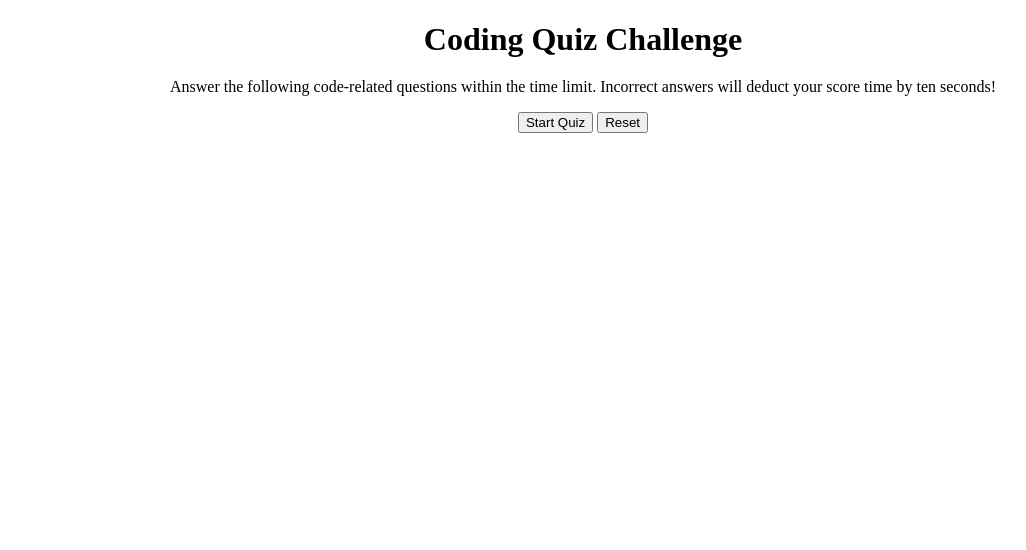
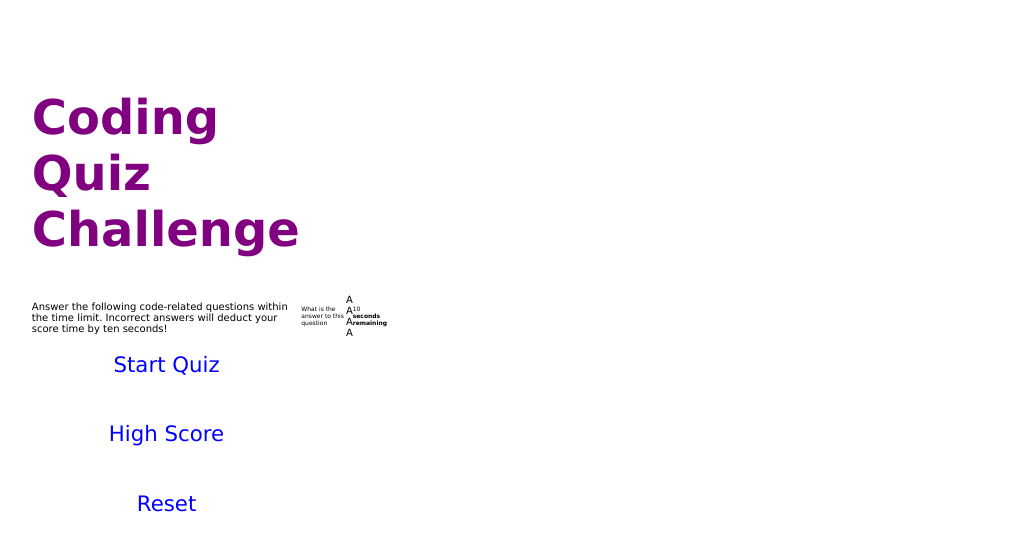
Before and after one commit to chrisjackson1/Web-APIs-Challenge-Demo, a plain HTML site: page index.html in a window 1280 px wide. Shown: the whole page, without its empty margins (57-1083 px from the left). Drawn offline with Linux system fonts and the light colour scheme; files that its build step writes are made by us from their sources.

Commit message:
fixed up my html and javascript files

```diff
--- a/index.html
+++ b/index.html
@@ -1,31 +1,53 @@
 <!DOCTYPE html>
 <html>
+
 <head>
-    <title>Coding Challenge</title>
   <meta charset="UTF-8" />
   <meta name="viewport" content="width=device-width, initial-scale=1" />
-    <link rel="stylesheet" type="text/css" href="./assets/css/style.css" />
+  <link rel="stylesheet" type="text/css" href="./style.css" />
+  <title>Coding Quiz</title>
 </head>
+
 <body>
 
   <div class="container">
+
+    <div id="home" class="flex-column flex-center">
       <h1 class="welcome">Coding Quiz Challenge</h1>
       <p>
         Answer the following code-related questions
         within the time limit. Incorrect answers will
         deduct your score time by ten seconds!
       </p>
-      <button id="start-button">Start Quiz</button>
+      <a href="/game.html" class="startbtn">Start Quiz</a>
+      <a href="/highscore.html" id="highScore-btn" class="btn">High Score</a>
+      <a href="/reset.html" class="resetbtn">Reset</a>
+    </div>
+
+    <div id="question">What is the answer to this question</div>
+    <div class="choice-container">
+      <p class="choice-prefix">A</p>
+      <p class="choice-prefix">A</p>
+      <p class="choice-prefix">A</p>
+      <p class="choice-prefix">A</p>
+    </div>
+
+    <div id="quiz"></div>
+
+    <div id="results"></div>
+
+    <div class="timer-text">
+      <div class="large-font timer count">10</div>
+      <h2> seconds remaining</h2>
+    </div>
+  </div>
 
 
-
-
-      <button id="reset-button">Reset</button>
-    </div>
-
+  <script src="script.js"></script>
 
 
 
 
 </body>
+
 </html>
--- /dev/null
+++ b/script.js
@@ -0,0 +1,64 @@
+var timerElement = document.querySelector(".timer-count");
+
+var highScores = [];
+
+var time = 10;
+var score = 0;
+
+var quizContainer = document.getElementById('quiz');
+var results = document.getElementById('results');
+var startBtn = document.getElementById('start-button');
+
+
+//reset button
+
+var resetButton = document.querySelector(".reset-button");
+
+
+
+var questionsArray = [
+  {
+    question:
+      "String values must be enclosed within__ when being assigned to variables",
+    answer: [
+      "A) <Commas> ",
+      "B) <Curly Brackets> ",
+      "C) <quotes> ",
+      "D) <parenthesis> ",
+    ],
+    correctAnswer: 1,
+  },
+
+  {
+    question: "Arrays in JavaScript can be used to store___",
+    answer: [
+      "A) <Numbers and Strings> ",
+      "B) <other Arrays>",
+      "C) <booleans>",
+      "D) <All the Above> ",
+    ],
+    correctAnswer: 3,
+  },
+
+  {
+    question: "Commonly used data types DO Not Include",
+    answer: [
+      "A) <Strings> ",
+      "B) <Booleans>",
+      "C) <Alerts>",
+      "D) <Numbers> ",
+    ],
+    correctAnswer: 1,
+  },
+
+  {
+    question: "A Very useful tool used during development and debugging for printing content to the debugger is: ",
+    answer: [
+      "A) <JavaScript> ",
+      "B) <terminal/bash>",
+      "C) <for loops>",
+      "D) <console.log> ",
+    ],
+    correctAnswer: 2,
+  },
+];
--- a/style.css
+++ b/style.css
@@ -1,16 +1,80 @@
 * {
   box-sizing: border-box;
+  margin: 0;
+  padding: 0;
+  font-size: 55.5%;
+  font-family: 'Lucida Sans', 'Lucida Sans Regular', 'Lucida Grande', 'Lucida Sans Unicode', Geneva, Verdana, sans-serif;
+}
+
+h1 {
+  font-size: 5.4rem;
+  color: purple;
+  margin-bottom: 5rem;
+}
+
+p {
+  font-size: 10px;
+
 }
 
 .container{
-  margin: auto;
-  width: 100%;
-  height: 100px;
-  text-align: center;
+  width: 100;
+  height: 100;
+  display: flex;
+  justify-content: center;
+  align-items: center;
+  max-width: 60rem;
+  margin: 0;
+  padding: 10rem;
 }
 
+.flex-column{
+  display: flex;
+  flex-direction: column;
+}
 
+.flex-center{
+  justify-content: center;
+  align-items: center;
+}
 
-.welcome{
-margin-bottom: 20px;
+.justify-center{
+  justify-content: center;
+
 }
+
+.text-center{
+  text-align: right;
+}
+
+.btn {
+  font-size: 2.4rem;
+  padding: 2rem 0;
+  width: 30rem;
+  text-align: center;
+  margin-bottom: 1rem;
+  text-decoration: none;
+  color: blue;
+  border-radius: 4px;
+}
+.startbtn {
+  font-size: 2.4rem;
+  padding: 2rem 0;
+  width: 30rem;
+  text-align: center;
+  margin-bottom: 1rem;
+  text-decoration: none;
+  color: blue;
+  border-radius: 4px;
+}
+
+.resetbtn {
+  font-size: 2.4rem;
+  padding: 2rem 0;
+  width: 30rem;
+  text-align: center;
+  margin-bottom: 1rem;
+  text-decoration: none;
+  color: blue;
+  border-radius: 4px;
+}
```
Lines whose indentation alone changed are shown as unchanged.
